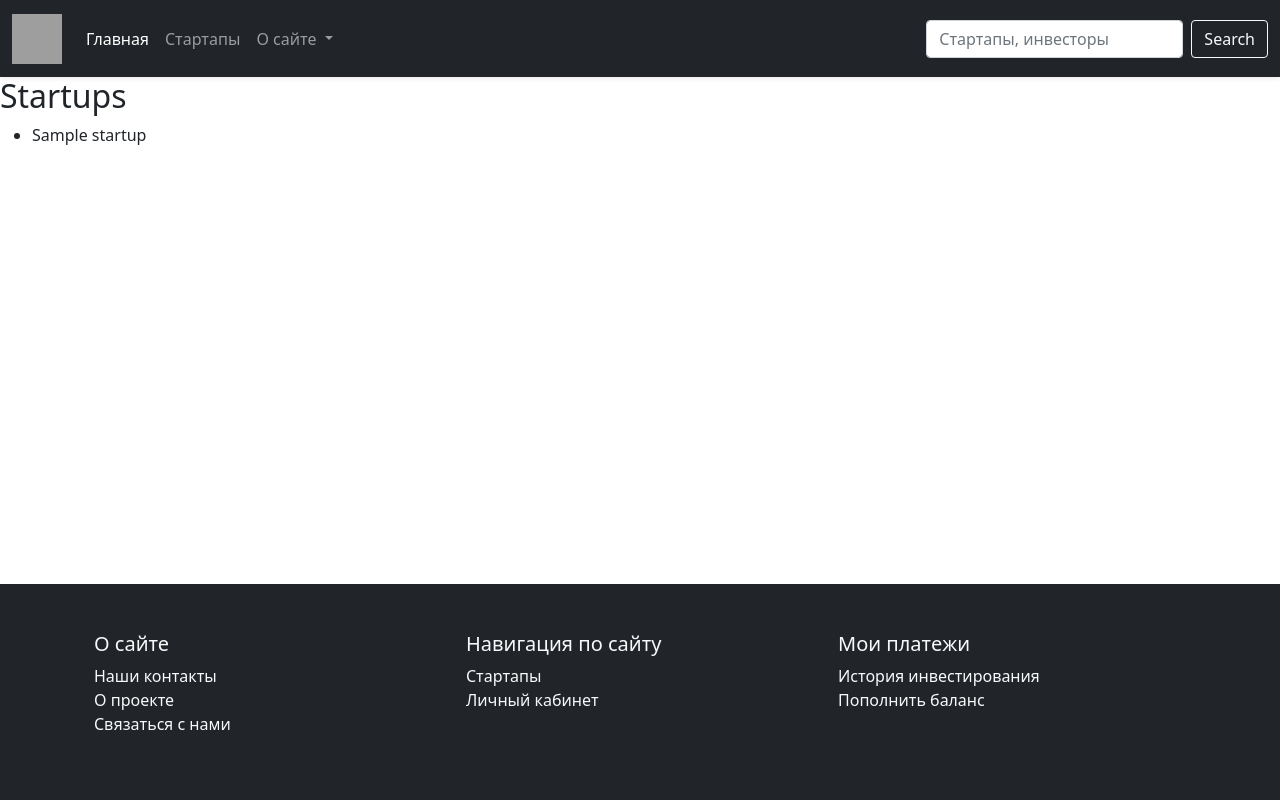
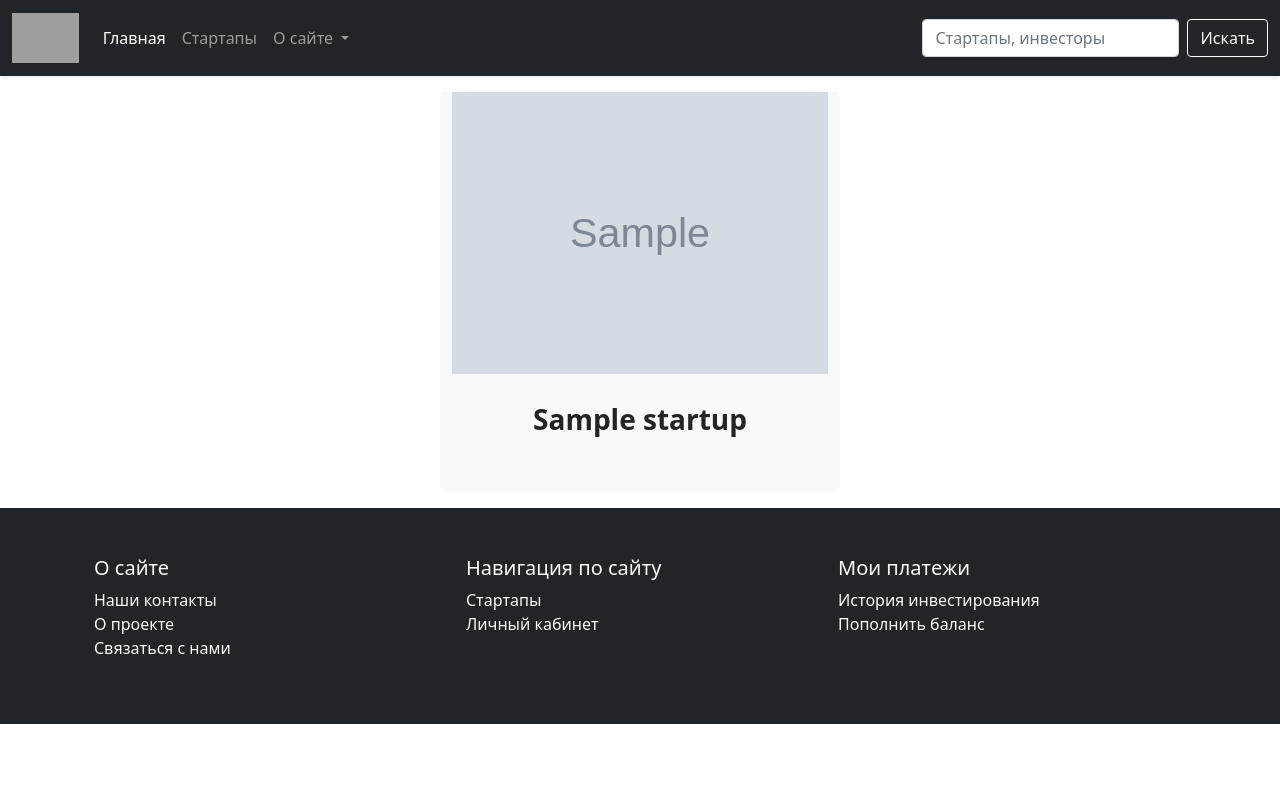
Before and after one commit to thepicture/StartUp, a Django app: page /startups/ in a window 1280 px wide. Run offline with Django 3.2, Linux system fonts and the light colour scheme; tables that the repository leaves empty hold one stand-in row (values such as "Sample post"); grey boxes marked "Sample" are stand-in pictures; some libraries are stand-ins or nearby versions; grey boxes are pictures that could not be loaded.

Commit message:
Added view of startup images

```diff
--- a/startupproject/startupapp/admin.py
+++ b/startupproject/startupapp/admin.py
@@ -1,6 +1,7 @@
 from django.contrib import admin
 
-from .models import StartUp, Category
+from .models import StartUp, Category, StartUpImage
 
 admin.site.register(StartUp)
 admin.site.register(Category)
+admin.site.register(StartUpImage)
--- a/startupproject/startupapp/models.py
+++ b/startupproject/startupapp/models.py
@@ -145,7 +145,7 @@ class StartUpImage(models.Model):
     image_title = models.CharField(max_length=64)
     image_description = models.CharField(max_length=2048)
     upload_datetime = models.DateTimeField()
-    image_blob = models.ImageField()
+    image_blob = models.ImageField(upload_to='images/')
     user = models.ForeignKey(User,
                              on_delete=models.SET_NULL,
                              null=True)
--- a/startupproject/startupapp/templates/footer.html
+++ b/startupproject/startupapp/templates/footer.html
@@ -1,5 +1,5 @@
-<footer class="bg-dark fixed-bottom text-light">
-    <div class="container ps-4 pe-4 mt-5 mb-5">
+<footer class="bg-dark bottom-50 text-light">
+    <div class="container ps-4 pe-4 pt-5 pb-5">
         <div class="row">
             <div class="col-md-4 col-sm-12">
                 <h5>О сайте</h5>
--- a/startupproject/startupapp/templates/navbar.html
+++ b/startupproject/startupapp/templates/navbar.html
@@ -2,7 +2,7 @@
 <nav class="navbar navbar-expand-md navbar-dark bg-dark shadow-sm">
     <div class="container-fluid">
         <a class="navbar-brand" href="#">
-            <img src="{% static 'icons/startupapp-logo.svg' %}" alt="" width="50" height="50" class="d-inline-block align-text-top"/></a>
+            <img src="{% static 'icons/startupapp-logo.svg' %}" alt="" height="50"/></a>
         <button class="navbar-toggler" type="button" data-bs-toggle="collapse" data-bs-target="#navbarSupportedContent"
                 aria-controls="navbarSupportedContent" aria-expanded="false" aria-label="Включить навигацию">
             <span class="navbar-toggler-icon"></span>
@@ -32,7 +32,7 @@
             </ul>
             <form class="d-flex">
                 <input class="form-control me-2" type="search" placeholder="Стартапы, инвесторы" aria-label="Поиск">
-                <button class="btn btn-outline-light" type="submit">Search</button>
+                <button class="btn btn-outline-light" type="submit">Искать</button>
             </form>
         </div>
     </div>
--- a/startupproject/startupapp/templates/startupapp/startup_list.html
+++ b/startupproject/startupapp/templates/startupapp/startup_list.html
@@ -1,9 +1,31 @@
 {% extends "base.html" %}
+{% load static %}
 {% block content %}
-    <h2>Startups</h2>
-    <ul>
-        {% for startup in startup_list %}
-        <li>{{ startup.name }}</li>
-        {% endfor %}
-    </ul>
+<div class="d-flex flex-wrap justify-content-center m-2">
+    {% for startup in startup_list %}
+    <div class="container bg-light m-2 rounded-3"
+         style="width:400px; height:400px;">
+        {% if startup.startupimage_set.count > 0 %}
+        {% with startup.startupimage_set.all|first as image %}
+        <img alt="Изображение стартапа"
+             src="{{ image.image_blob.url }}"
+             class="w-100"/>
+        {% endwith %}
+        {% else %}
+        <img alt="Изображение стартапа"
+             src="{% static 'icons/no-startup-image.jpg' %}"
+             class="w-100"/>
+        {% endif %}
+        <div class="container">
+            <div class="row">
+                <div class="col">
+                    <p class="fs-3 fw-bold text-center mt-4">
+                        {{startup.name}}
+                    </p>
+                </div>
+            </div>
+        </div>
+    </div>
+    {% endfor %}
+</div>
 {% endblock %}
--- a/startupproject/startupapp/urls.py
+++ b/startupproject/startupapp/urls.py
@@ -1,7 +1,12 @@
+from django.conf import settings
 from django.conf.urls import url
-from .views import HomeView, PublisherList
+from django.conf.urls.static import static
+
+from .views import HomeView, StartUpListView
 
 urlpatterns = [
     url(r'^home/$', HomeView.as_view(), name='home-view'),
-    url(r'^startups/$', PublisherList.as_view(), name='startup-list')
+    url(r'^startups/$', StartUpListView.as_view(), name='startup-list'),
 ]
+
+urlpatterns += static(settings.MEDIA_URL, document_root=settings.MEDIA_ROOT)
--- a/startupproject/startupapp/views.py
+++ b/startupproject/startupapp/views.py
@@ -1,10 +1,10 @@
-from django.shortcuts import render
 from .models import StartUp
-from django.views.generic import ListView, View
+from django.views.generic import ListView, TemplateView
 
 
-class PublisherList(ListView):
+class StartUpListView(ListView):
     model = StartUp
 
-class HomeView(View):
-    template_name = ''
+
+class HomeView(TemplateView):
+    template_name = 'startupapp/home.html'
--- a/startupproject/startupproject/settings.py
+++ b/startupproject/startupproject/settings.py
@@ -9,7 +9,8 @@ https://docs.djangoproject.com/en/3.2/topics/settings/
 For the full list of settings and their values, see
 https://docs.djangoproject.com/en/3.2/ref/settings/
 """
-
+import os.path
+import sys
 from pathlib import Path
 
 # Build paths inside the project like this: BASE_DIR / 'subdir'.
@@ -123,7 +124,8 @@ USE_TZ = True
 # https://docs.djangoproject.com/en/3.2/howto/static-files/
 
 STATIC_URL = '/static/'
-
+MEDIA_URL = '/media/'
+MEDIA_ROOT = os.path.join(BASE_DIR, 'media')
 # Default primary key field type
 # https://docs.djangoproject.com/en/3.2/ref/settings/#default-auto-field
 
```
Also changed, not shown: startupproject/media/images/beach1.jpg (added), startupproject/media/images/beach2.jpg (added), startupproject/media/images/beach3.jpg (added), startupproject/startupapp/migrations/0006_alter_startupimage_image_blob.py (added), startupproject/startupapp/migrations/0007_alter_startupimage_user.py (added), startupproject/startupapp/migrations/0008_alter_startupimage_user.py (added), startupproject/startupapp/static/icons/no-startup-image.jpg (added).
